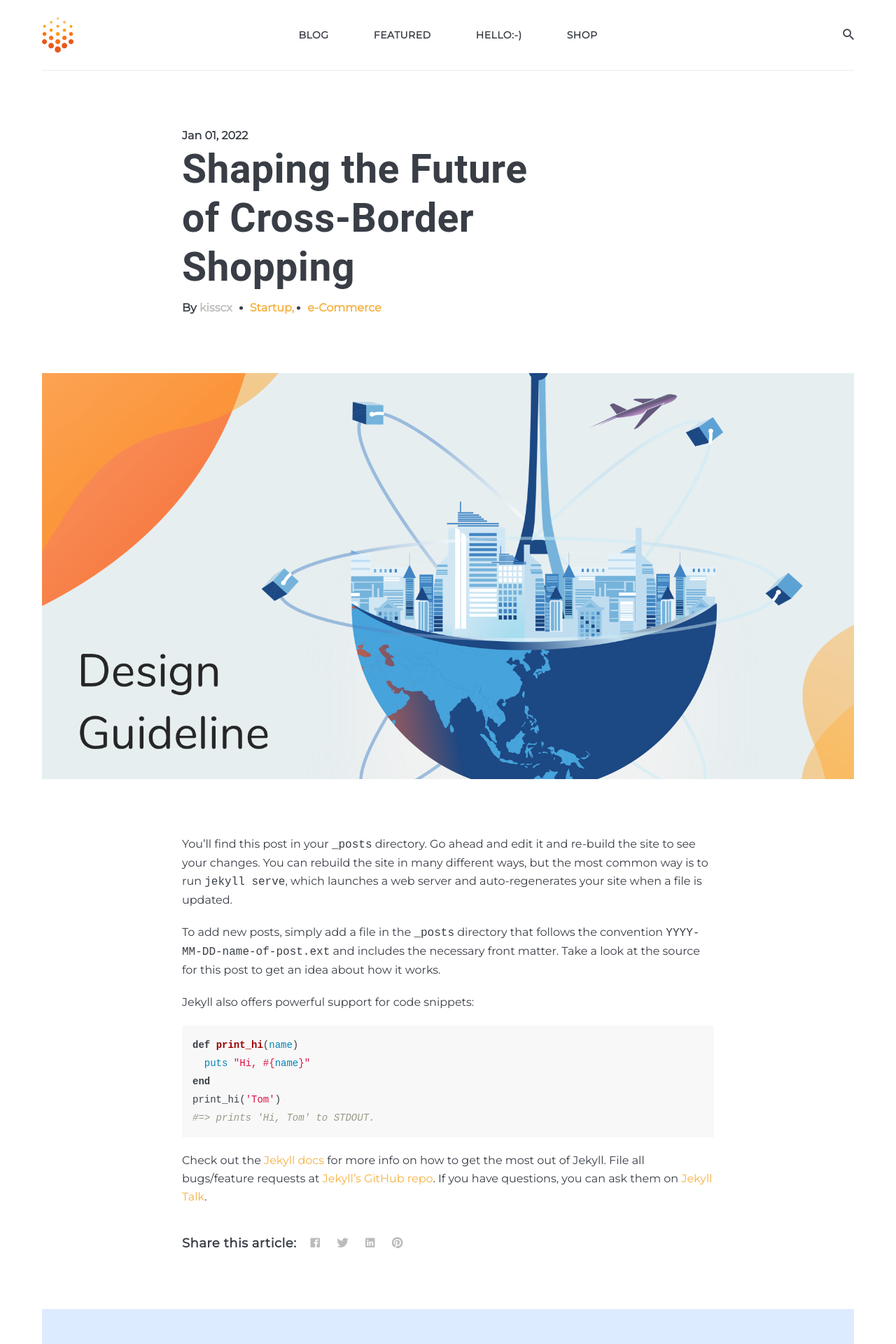
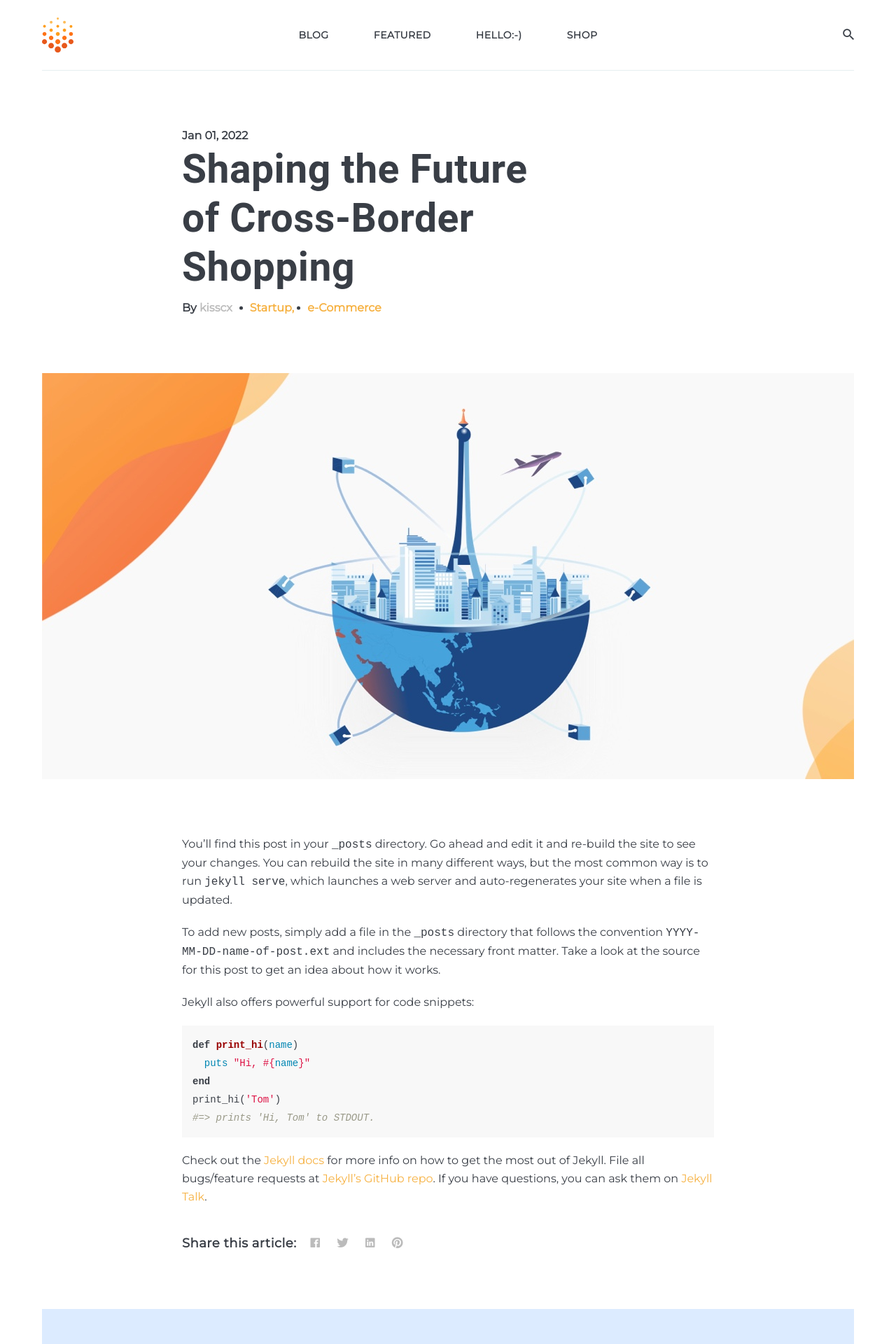
Before and after one commit to aimo-mala/aimo-mala.github.io, a Jekyll site: the page built from _posts/2022-01-01-Shaping-the-Future-of Cross-Border-Shopping.markdown, in a window 1280 px wide. Shown: the top 1920 px of the page at 70% size. Built offline with Jekyll 4.4.1, drawn with Linux system fonts in a browser that asks for light colours; nearby versions of some CDN libraries.

Commit message:
cover_bs
this is in sycn with post & banner

```diff
--- a/_posts/2022-01-01-Shaping-the-Future-of Cross-Border-Shopping.markdown
+++ b/_posts/2022-01-01-Shaping-the-Future-of Cross-Border-Shopping.markdown
@@ -2,7 +2,7 @@
 layout: post
 title:  "Shaping the Future of Cross-Border Shopping"
 date:   2022-01-01 18:05:55 +0300
-image:  b_bs_cover.png
+image:  cover_bs.jpg
 tags:   Startup, e-Commerce
 ---
 You’ll find this post in your `_posts` directory. Go ahead and edit it and re-build the site to see your changes. You can rebuild the site in many different ways, but the most common way is to run `jekyll serve`, which launches a web server and auto-regenerates your site when a file is updated.
```
Also changed, not shown: images/b_bs_cover.png (deleted), images/cover_bs.jpg (added), 1 other file.
